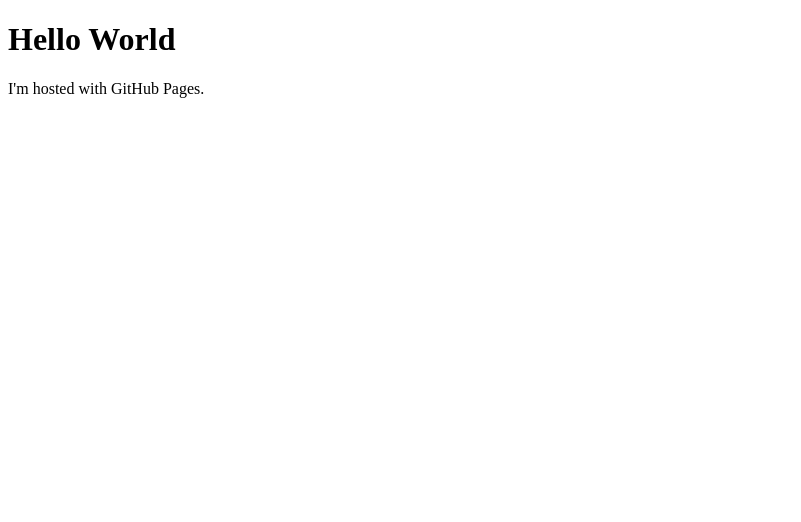
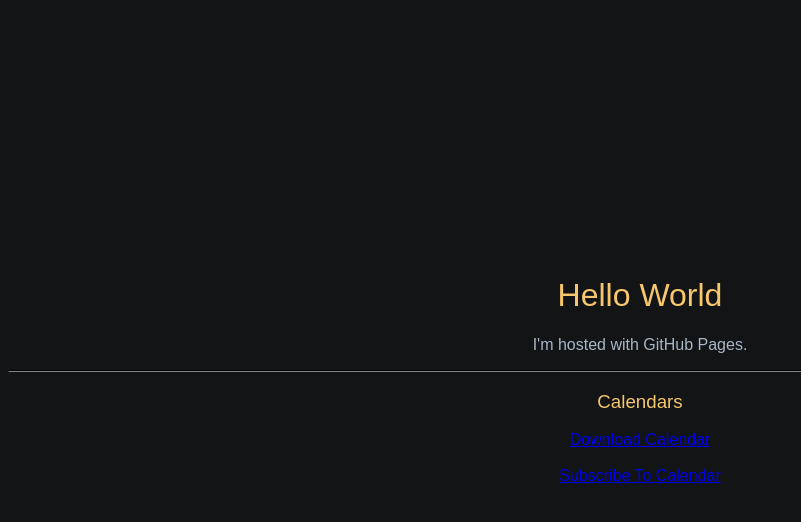
Before and after one commit to Grill603/Grill603.github.io, a plain HTML site: page index.html in a window 1280 px wide. Shown: the whole page, without its empty margins (0-801 px from the left). Drawn offline with Linux system fonts and the light colour scheme.

Commit message:
Initial cal commit

```diff
--- a/index.html
+++ b/index.html
@@ -1,7 +1,42 @@
 <!DOCTYPE html>
 <html>
+<head>
+        <title>Grill603 Files</title>
+        <style type="text/css">
+        :root {
+          color: #aab7c6;
+          background-color: #121416;
+          font-family: sans-serif;
+          text-align: center;
+          margin-top: 20%;
+        }
+        hr {
+          outline-color: #333;
+          border-color: #333;
+        }
+        h1, h2, h3, h4 {
+          font-weight: normal;
+          color: #f8c66b;
+        }
+        </style>
+</head>
 <body>
 <h1>Hello World</h1>
 <p>I'm hosted with GitHub Pages.</p>
+<hr>
+<h3>Calendars</h3>
+<a id="cal_dl" href="calendars/Grill603_Event_Cal.ics">Download Calendar</a>
+<br>
+<br>
+
+<script type="text/javascript">
+  var cal_dl_a = document.getElementById("cal_dl");
+  var new_url = new URL(cal_dl_a.href);
+  new_url.protocol = "webcal:";
+  var new_a = document.createElement("a");
+  new_a.setAttribute("href", new_url.href);
+  new_a.textContent = "Subscribe To Calendar";
+  document.body.appendChild(new_a);
+</script>
 </body>
 </html>
```
Also changed, not shown: 1 other file.
